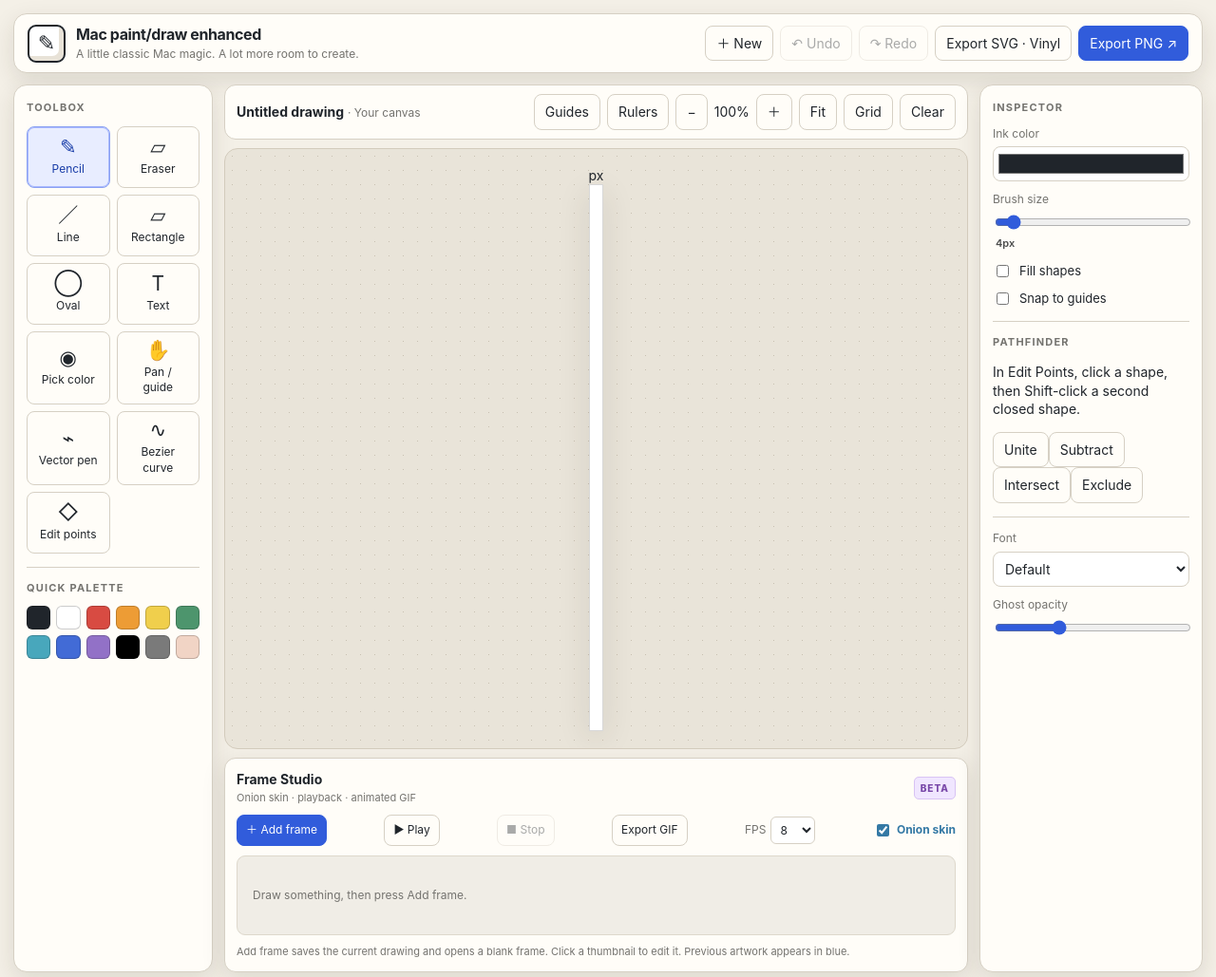
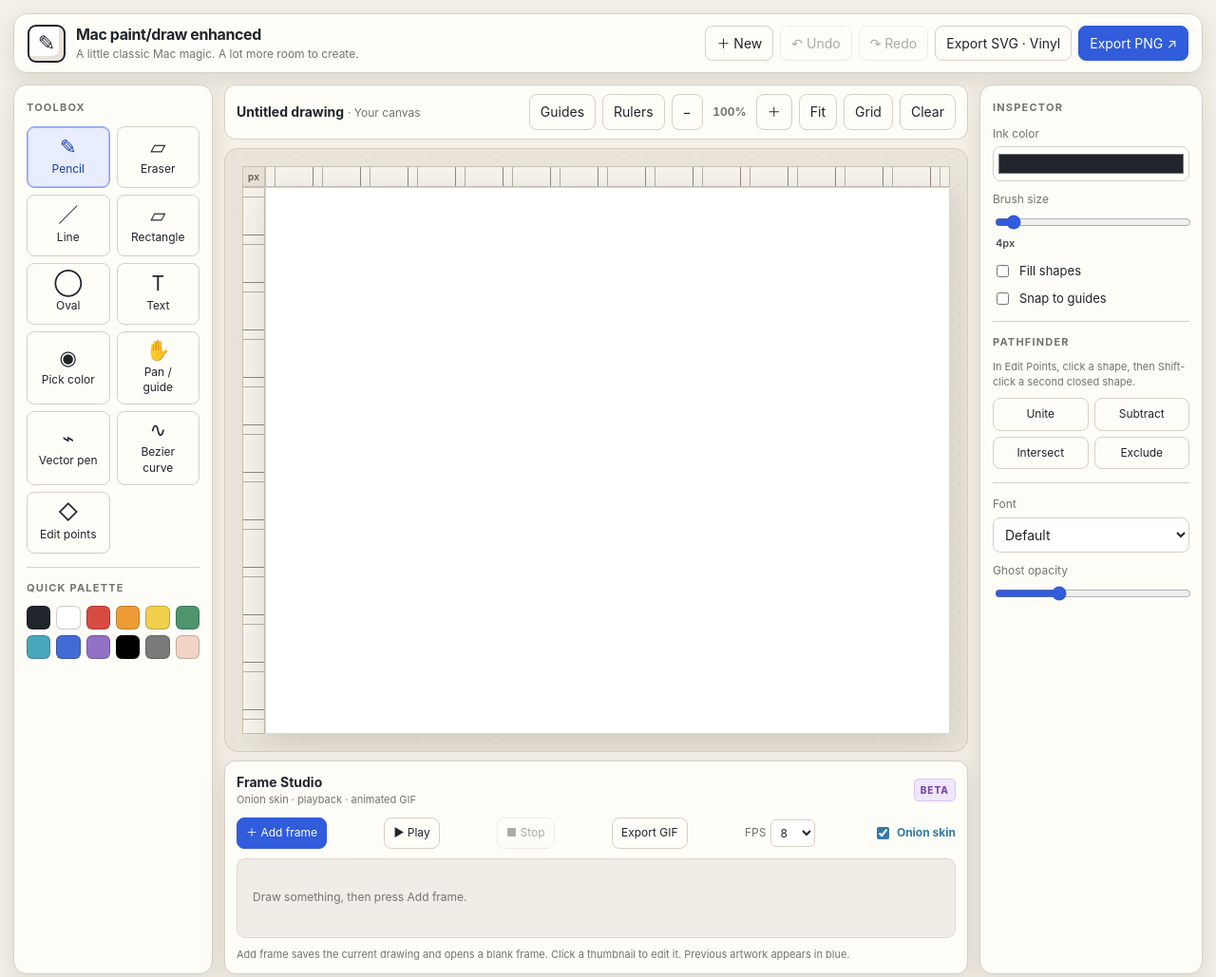
Before and after one commit to Wonka15/Mac-Paint-Draw-Enhanced-, a plain HTML site: page index.html in a window 1280 px wide. Shown: the top 1029 px of the page at 95% size. Drawn offline with Linux system fonts and the light colour scheme.

Commit message:
Style Illustrator-like rulers, zoom and Pathfinder

```diff
--- a/styles.css
+++ b/styles.css
@@ -106,9 +106,15 @@
       padding:18px;
     }
 
+    .ruler-layout{display:grid;grid-template-columns:24px minmax(0,1fr);grid-template-rows:22px auto;width:min(100%,924px);align-self:center}
+    .ruler-corner{grid-column:1;grid-row:1;display:grid;place-items:center;background:#e6e1d6;color:#6d675d;border:1px solid #c9c1b3;font-size:10px;font-weight:700}
+    .ruler-strip{position:relative;overflow:hidden;background-color:#f7f4ed;color:#6a665d;user-select:none;touch-action:none}
+    .ruler-top{grid-column:2;grid-row:1;height:22px;border:1px solid #c9c1b3;cursor:crosshair;background-image:repeating-linear-gradient(90deg,transparent 0,transparent 9px,#b6aea0 9px,#b6aea0 10px,transparent 10px,transparent 49px,#8f877a 49px,#8f877a 50px)}
+    .ruler-left{grid-column:1;grid-row:2;width:24px;border:1px solid #c9c1b3;cursor:crosshair;background-image:repeating-linear-gradient(180deg,transparent 0,transparent 9px,#b6aea0 9px,#b6aea0 10px,transparent 10px,transparent 49px,#8f877a 49px,#8f877a 50px)}
+    .ruler-label{position:absolute;font:9px/1 sans-serif;color:#5f594f;pointer-events:none}.ruler-top .ruler-label{top:2px;transform:translateX(2px)}.ruler-left .ruler-label{left:2px;transform:translateY(2px);writing-mode:vertical-rl}
     .paper{
       position:relative;
-      width:min(100%,900px);
+      width:100%;
       height:min(72vh,640px);
       min-height:340px;
       background:white;
@@ -198,3 +204,6 @@
 .frame-empty{align-self:center;color:var(--muted);font-size:12px;padding:8px}.frame-thumb{flex:0 0 82px;min-height:72px;padding:4px;background:#fff;border:2px solid #d7d0c4;border-radius:8px;color:var(--ink);display:flex;flex-direction:column;gap:4px}
 .frame-thumb.active{border-color:var(--blue);background:#eaf0ff;box-shadow:0 0 0 2px #dce5ff}.frame-thumb img{width:100%;height:48px;object-fit:contain;background:#fff;border:1px solid #eee}.frame-thumb span{font-size:10px;font-weight:700;text-align:center}
 .animation-help{font-size:11px;color:var(--muted);margin:0}@media(max-width:700px){.animation-controls{justify-content:flex-start}.frame-strip{min-height:76px}.frame-thumb{flex-basis:74px}}
+
+/* Zoom and Pathfinder controls */
+.zoom-readout{min-width:42px;text-align:center;font-size:12px;font-weight:700;color:var(--muted);font-variant-numeric:tabular-nums}.pathfinder-help{font-size:11px;line-height:1.45;color:var(--muted);margin:0 0 8px}.pathfinder-grid{display:grid;grid-template-columns:repeat(2,minmax(0,1fr));gap:6px}.pathfinder-grid .btn{font-size:12px;padding:8px 5px}#vectorLayer.vector-active{pointer-events:all;cursor:crosshair}@media(max-width:700px){.ruler-layout{width:100%;grid-template-columns:20px minmax(0,1fr)}.ruler-corner,.ruler-left{width:20px}.zoom-readout{min-width:34px}}
```
